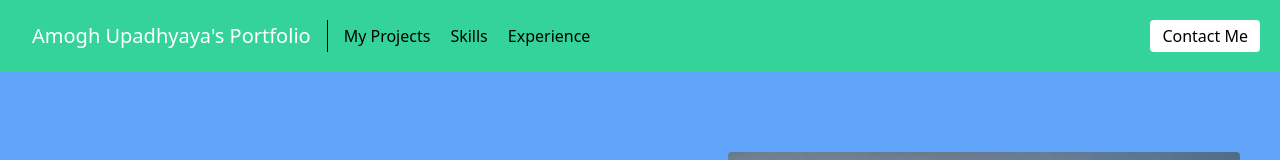
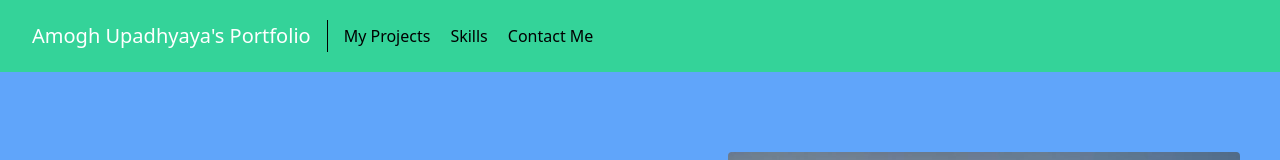
Before and after one commit to amoghu26/portfolio, a React (Create React App) app: page / in a window 1280 px wide. Shown: the top 160 px of the page. Built offline with nearby package versions, Linux system fonts and the light colour scheme.

Commit message:
Add files via upload

```diff
--- a/src/components/Navbar.js
+++ b/src/components/Navbar.js
@@ -18,15 +18,10 @@ export default function Navbar() {
           <a href="#skills" className="mr-5 text-black hover:text-white">
             Skills
           </a>
-          <a href="#testimonials" className="mr-5 text-black hover:text-white">
-            Experience
+          <a href="#contact" className="mr-5 text-black hover:text-white">
+            Contact Me
           </a>
         </nav>
-        <a
-          href="#contact"
-          className="inline-flex text-black items-center bg-white border-0 py-1 px-3 focus:outline-none hover:bg-white rounded text-base mt-4 md:mt-0">
-          Contact Me
-        </a>
       </div>
     </header>
   );
```
